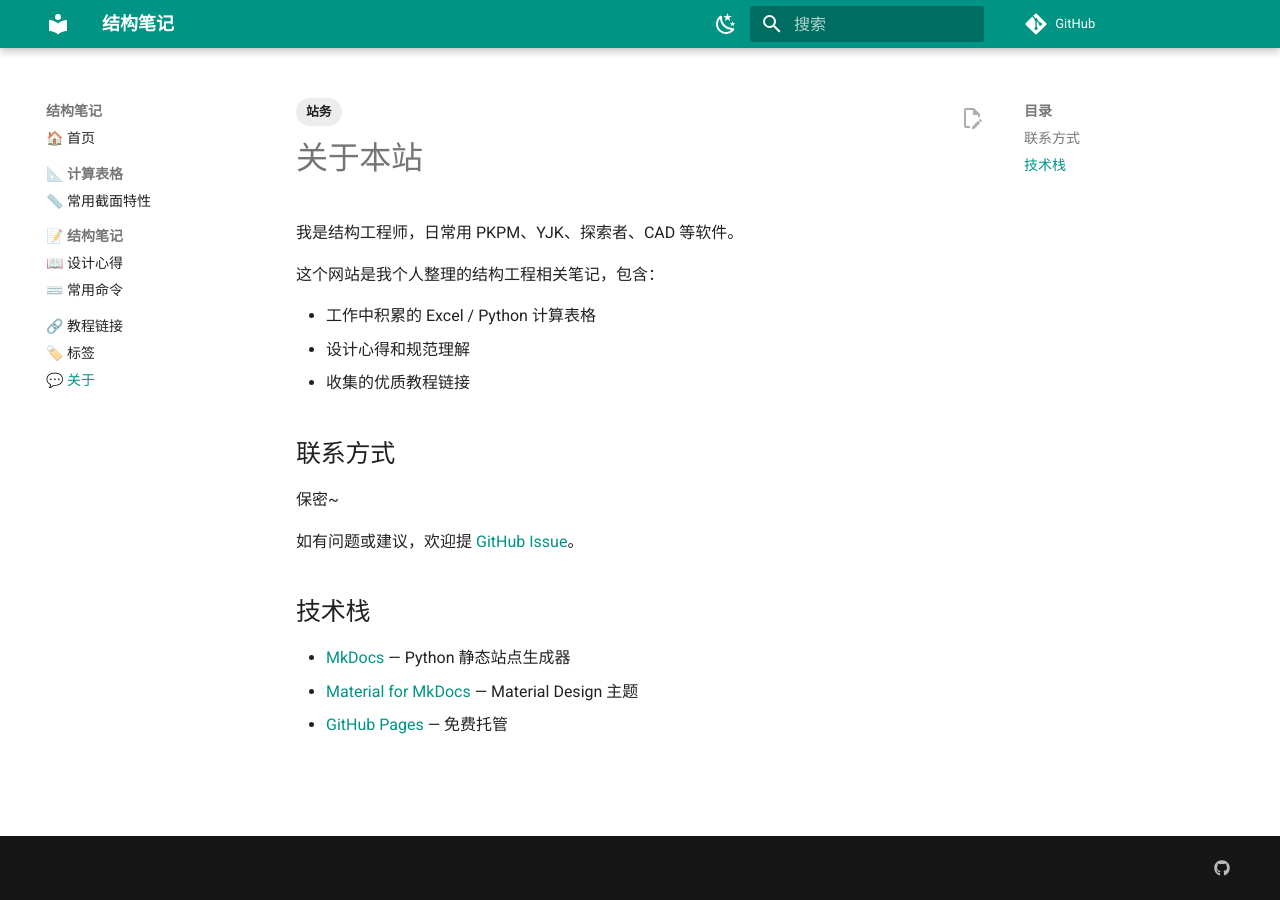
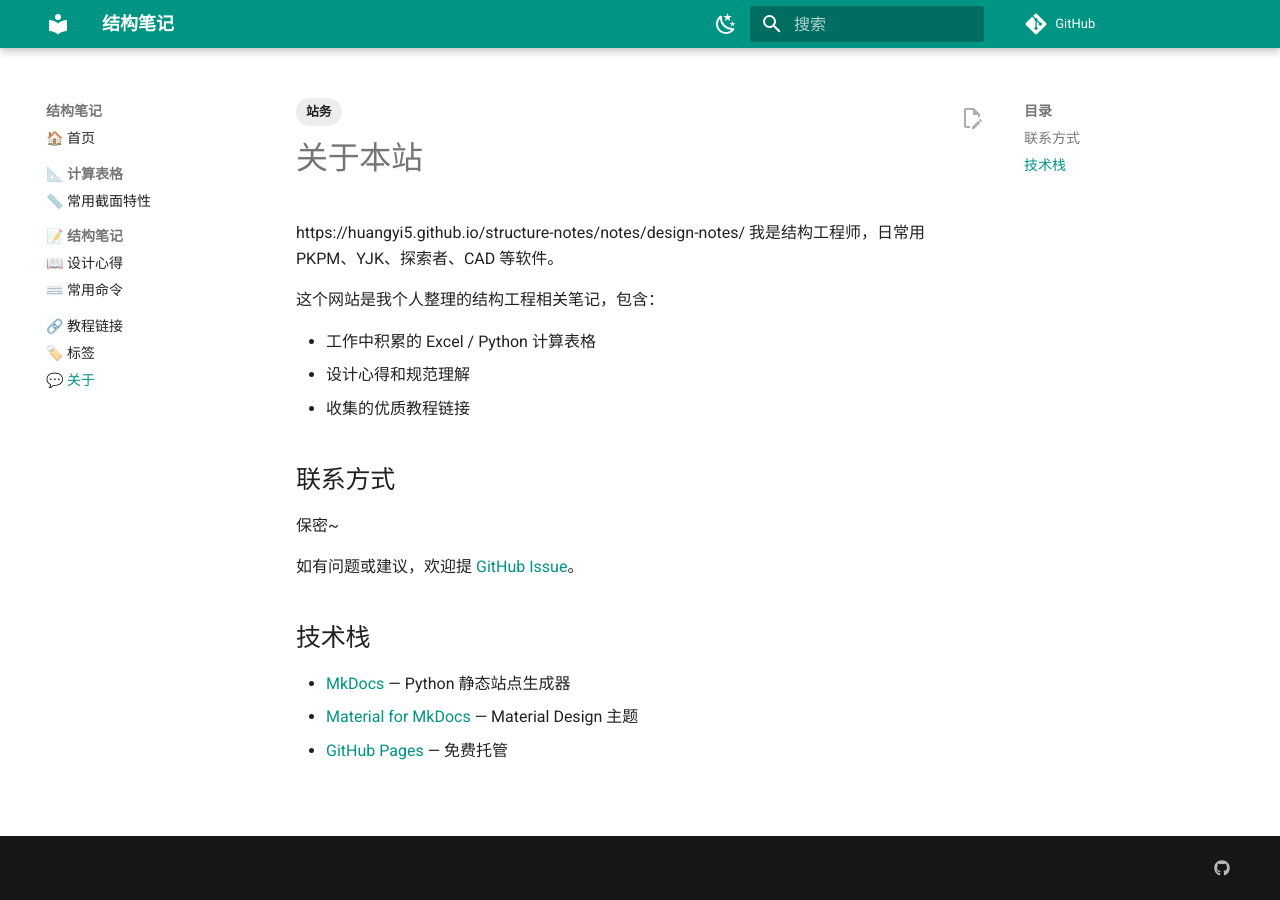
Before and after one commit to huangyi5/structure-notes, an MkDocs documentation site: the page built from docs/about.md, in a window 1280 px wide. Built offline with MkDocs 1.6.1 and Material for MkDocs 9.7.7, drawn with Linux system fonts in a browser that asks for light colours; comment, search, counter and statistics services are not loaded; part of the change alters nothing that is shown.

Commit message:
Update about.md

```diff
--- a/docs/about.md
+++ b/docs/about.md
@@ -4,7 +4,7 @@ tags:
 ---
 
 # 关于本站
-
+https://huangyi5.github.io/structure-notes/notes/design-notes/
 我是结构工程师，日常用 PKPM、YJK、探索者、CAD 等软件。
 
 这个网站是我个人整理的结构工程相关笔记，包含：
```
